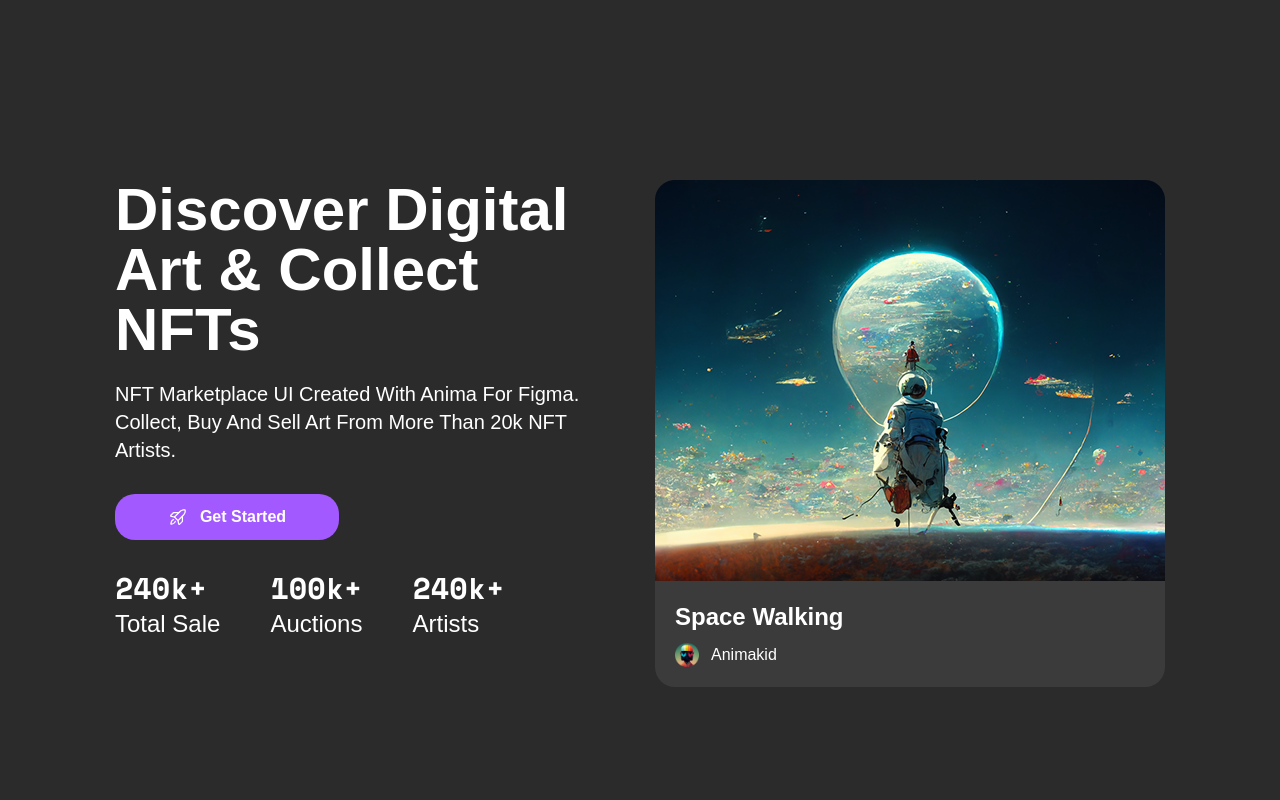
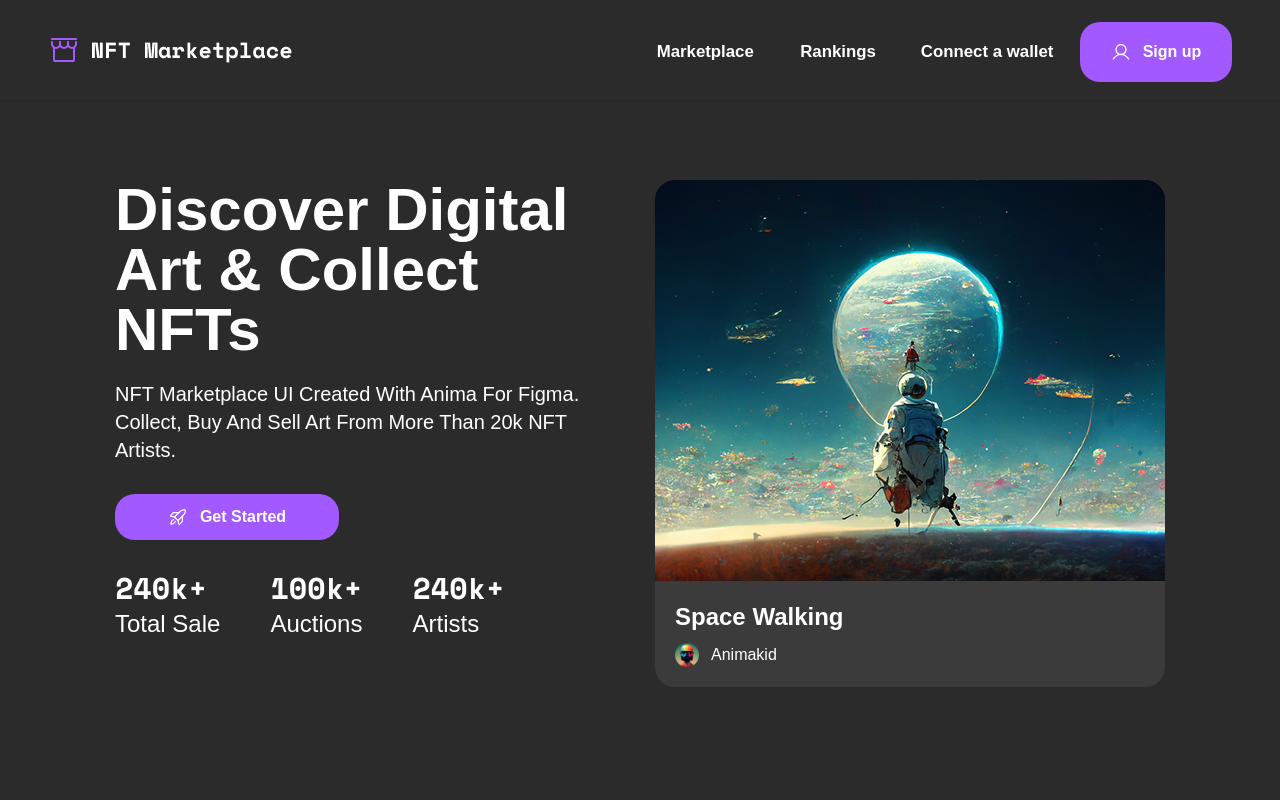
Before and after one commit to VyD1nk1902/NFT-Marketplace, a React (Vite) app: page / in a window 1280 px wide. Shown: the top 800 px of the page. Built offline with nearby package versions, Linux system fonts and the light colour scheme.

Commit message:
Ưpdate global components and add new page, prepare for using router route for navigation

```diff
--- a/src/App.tsx
+++ b/src/App.tsx
@@ -1,12 +1,23 @@
 import "@styles/index.css";
+
+//Global Components
+import Header from "@components/Header";
+import Footer from "@components/Footer";
+import ModalHeader from "@components/ModalHeader";
+
+//Pages
 import Homepage from "@pages/Homepage";
+import CreateAccount from "@pages/CreateAccount";
+
 function App() {
   return (
-    <>
-      <div>
-        <Homepage />
-      </div>
-    </>
+    <div>
+      <Header />
+      <ModalHeader />
+      <Homepage />
+      <CreateAccount />
+      <Footer />
+    </div>
   );
 }
 
```
